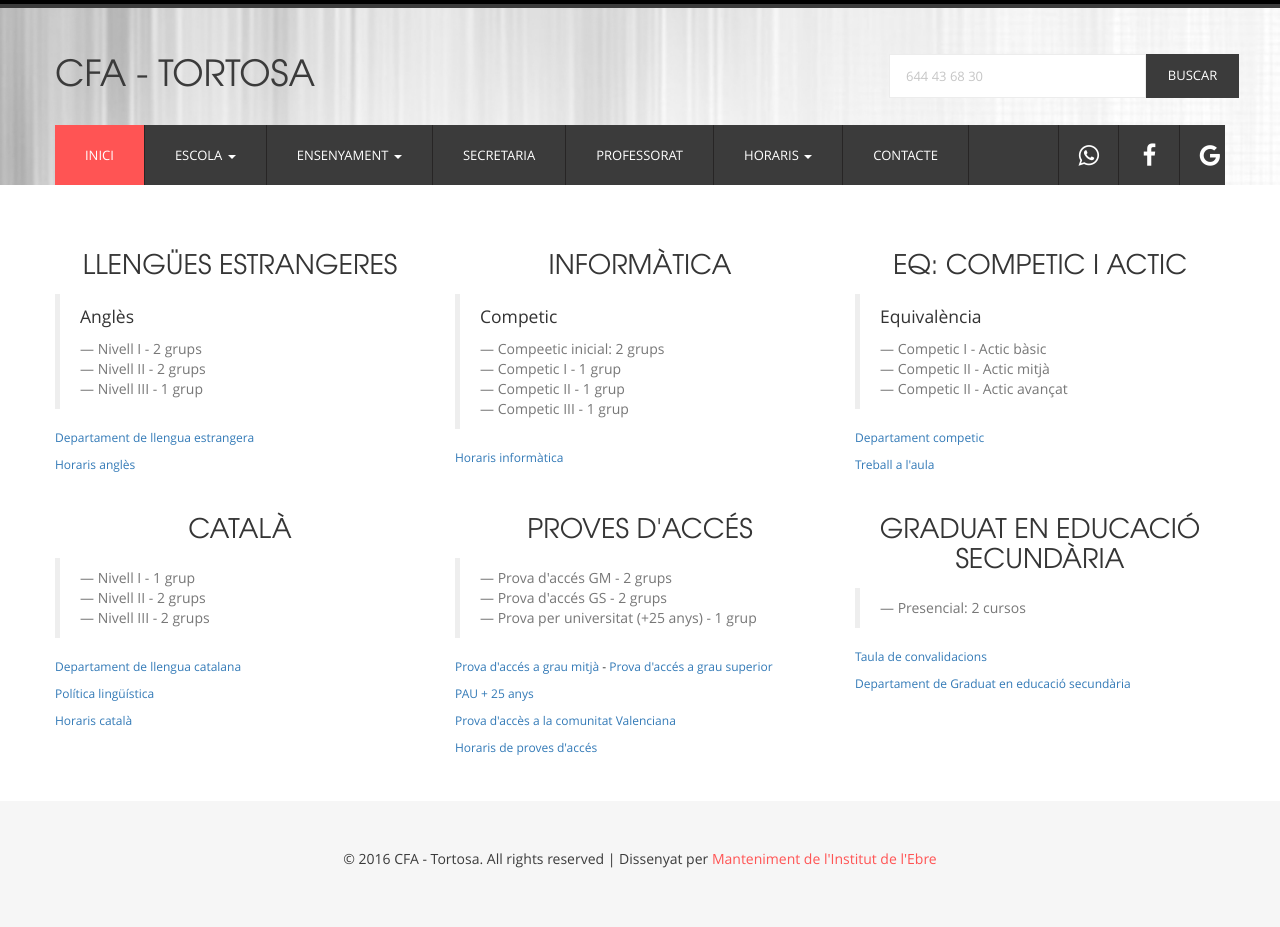
After one commit to INSEBRE/CFA-Tortosa, a CodeIgniter app: page /database/index.php/home/courses in a window 1280 px wide. The commit adds this page. Run offline with CodeIgniter, Linux system fonts and the light colour scheme; some libraries are stand-ins or nearby versions.

Commit message:
Modification of multiple files

```diff
--- a/application/config/config.php
+++ b/application/config/config.php
@@ -35,7 +35,7 @@ $config['base_url'] = 'http://'.$_SERVER['SERVER_NAME'].'/cfatortosa';
 | variable so that it is blank.
 |
 */
-$config['index_page'] = 'index.php';
+$config['index_page'] = '';
 
 /*
 |--------------------------------------------------------------------------
--- a/application/controllers/Home.php
+++ b/application/controllers/Home.php
@@ -12,8 +12,8 @@ class Home extends CI_Controller {
 			$this->load->view('templates/footer',$data);
 	}
 
-	public function secretary() {
-		$data['content']='includes/secretary';
+	public function courses() {
+		$data['content']='includes/courses';
 
 			$this->load->view('templates/header',$data);
 			$this->load->view('templates/nav',$data);
--- /dev/null
+++ b/application/views/includes/courses.php
@@ -0,0 +1,98 @@
+<div class="main_bg"><!-- start main -->
+	<div class="container">
+		<div class="main row">
+			<div class="row">
+				<div class="col-md-4 col-sm-4 images_1_of_4 bg1">
+					<h4 align="center"><a href="">Llengües estrangeres</a></h4>
+					<div style="font-size: 12px">
+						<blockquote>
+							<p>Anglès</p>
+						  	<footer>Nivell I - 2 grups</footer>
+						  	<footer>Nivell II - 2 grups</footer>
+						  	<footer>Nivell III - 1 grup</footer>
+						</blockquote>
+
+						<p><a target="_blank" href="http://queestudiar.gencat.cat/ca/estudis/formacio_persones_adultes/estudis/llengua_estrangera/?p_id=2350&estudi">Departament de llengua estrangera</a></p>
+						<p><a target="_blank" href="<?php echo base_url('assets/files/HORARIS ENSENYAMENTS INICIALS 15-16.pdf'); ?>">Horaris anglès</a></p>
+					</div>
+				</div>
+
+				<div class="col-md-4 col-sm-4 images_1_of_4 bg1">
+					<h4 align="center"><a href="">Informàtica</a></h4>
+					<div style="font-size: 12px">
+						<blockquote>
+							<p>Competic</p>
+						  	<footer>Compeetic inicial: 2 grups</footer>
+						  	<footer>Competic I - 1 grup</footer>
+						  	<footer>Competic II - 1 grup</footer>
+						  	<footer>Competic III - 1 grup</footer>
+						</blockquote>
+
+						<p><a target="_blank" href="<?php echo base_url('assets/files/HORARIS ENSENYAMENTS INICIALS 15-16.pdf'); ?>">Horaris informàtica</a></p>
+					</div>
+				</div>
+
+				<div class="col-md-4 col-sm-4 images_1_of_4 bg1s">
+					<h4 align="center"><a href="">EQ: Competic i actic</a></h4>
+					<div style="font-size: 12px">
+						<blockquote>
+							<p>Equivalència</p>
+						  	<footer>Competic I - Actic bàsic</footer>
+						  	<footer>Competic II - Actic mitjà</footer>
+						  	<footer>Competic II - Actic avançat</footer>
+						</blockquote>
+
+						<p><a target="_blank" href="https://sites.google.com/a/xtec.cat/competic-fpa/home">Departament competic</a></p>
+						<p><a target="_blank" href="http://www.xtec.cat/fadults/competic/materials/">Treball a l'aula</a></p>
+					</div>
+				</div>
+			</div>
+
+			<div class="row">
+				<div class="col-md-4 col-sm-4 images_1_of_4 bg1">
+					<h4 align="center"><a href="">Català</a></h4>
+					<div style="font-size: 12px">
+						<blockquote>
+						  	<footer>Nivell I - 1 grup</footer>
+						  	<footer>Nivell II - 2 grups</footer>
+						  	<footer>Nivell III - 2 grups</footer>
+						</blockquote>
+
+						<p><a target="_blank" href="http://queestudiar.gencat.cat/ca/estudis/formacio_persones_adultes/estudis/llengua_catalana/?p_id=2331&estudi">Departament de llengua catalana</a></p>
+						<p><a target="_blank" href="http://llengua.gencat.cat/ca/serveis/acreditacio_coneixements/certificats_de_catala/">Política lingüística</a></p>
+						<p><a target="_blank" href="<?php echo base_url('assets/files/HORARIS ENSENYAMENTS INICIALS 15-16.pdf'); ?>">Horaris català</a></p>
+					</div>
+				</div>
+
+				<div class="col-md-4 col-sm-4 images_1_of_4 bg1">
+					<h4 align="center"><a href="">Proves d'accés</a></h4>
+					<div style="font-size: 12px">
+						<blockquote>
+						  	<footer>Prova d'accés GM - 2 grups</footer>
+						  	<footer>Prova d'accés GS - 2 grups</footer>
+						  	<footer>Prova per universitat (+25 anys) - 1 grup</footer>
+						</blockquote>
+
+						<p><a targer="_blank" href="http://ensenyament.gencat.cat/ca/serveis-tramits/proves/proves-acces/gm-fp/">Prova d'accés a grau mitjà</a> - <a href="http://ensenyament.gencat.cat/ca/serveis-tramits/proves/proves-acces/gs-fp/">Prova d'accés a grau superior</a></p>
+						<p><a targer="_blank" href="http://universitatsirecerca.gencat.cat/ca/03_ambits_dactuacio/acces_i_admissio_a_la_universitat/proves_dacces_per_a_mes_grans_de_25_anys/">PAU + 25 anys</a></p>
+						<p><a targer="_blank" href="http://www.cece.gva.es/eva/val/fp/pruacc.htm">Prova d'accès a la comunitat Valenciana</a></p>
+						<p><a target="_blank" href="">Horaris de proves d'accés</a></p>
+					</div>
+				</div>
+
+				<div class="col-md-4 col-sm-4 images_1_of_4 bg1">
+					<h4 align="center"><a href="">Graduat en educació secundària</a></h4>
+					<div style="font-size: 12px">
+						<blockquote>
+						  	<footer>Presencial: 2 cursos</footer>
+						</blockquote>
+
+						<p><a target="_blank" href="http://www.google.es/url?sa=t&rct=j&q=&esrc=s&source=web&cd=7&ved=0CEIQFjAGahUKEwiRlcuImN3HAhWHDxoKHZCzBr0&url=http%3A%2F%2Feducacio.gencat.net%2Fportal%2Fpls%2Fportal%2Fide_utils_pkg.download_fitxer%3Fp_file%3D62212826545625211%26p_cod_norma%3D6275&usg=AFQjCNFwyGmS7SAsLeMEmOeRYiRVG_HPBQ&bvm=bv.101800829,bs.1,d.d24">Taula de convalidacions</a></p>
+						<p><a target="_blank" href="http://queestudiar.gencat.cat/ca/estudis/formacio_persones_adultes/estudis/educacio_secundaria_per_a_les_persones_adultes/?p_id=280&estudi">Departament de Graduat en educació secundària </a></p>
+						<p><a target="_blank" href="<?php echo base_url('assets/files/GES_horaris_anual_15-16.pdf'); ?>"></a></p>
+					</div>
+				</div>
+			</div>
+		</div>
+	</div><!-- end container -->
+</div><!-- end start main -->
--- a/application/views/templates/nav.php
+++ b/application/views/templates/nav.php
@@ -56,7 +56,7 @@
 				        <a class="dropdown-toggle" data-toggle="dropdown" href="<?php echo base_url(''); ?>">Ensenyament  <b class="caret"></b></a>
 
 			            <ul class="dropdown-menu" role="menu" aria-labelledby="dLabel">
-	                    	<li><a href="<?php echo base_url(''); ?>">Llengües extrangeres</a></li>
+	                    	<li><a href="<?php echo base_url('index.php/home/courses'); ?>">Llengües extrangeres</a></li>
 	                    	<li class="menu-item dropdown dropdown-submenu">
 
 			 					<a href="#" class="dropdown-toggle" data-toggle="dropdown-menu" href="<?php echo base_url(''); ?>">Proves d'Accés</a>
@@ -68,13 +68,13 @@
 									<li><a target="_blank" href="http://www.ceice.gva.es/eva/val/fp/pruacc.htm">Inscripció de les prova d'accés a Grau Mitjà a la Comunitat Valenciana</a></li>
 									<li><a target="_blank" href="http://www.ceice.gva.es/eva/val/fp/pruacc.htm">Inscripció de les prova d'accés a Grau Superior a la Comunitat Valenciana</a></li>
 								</ul>
-	                    	<li><a href="#">Català</a> </li>
-							<li><a href="#">Informàtica</a></li>
-	                    	<li><a href="#">GES</a></li>
+	                    	<li><a href="<?php echo base_url('index.php/home/courses'); ?>">Català</a> </li>
+							<li><a href="<?php echo base_url('index.php/home/courses'); ?>">Informàtica</a></li>
+	                    	<li><a href="<?php echo base_url('index.php/home/courses'); ?>">GES</a></li>
 							</li>
 	                	</ul>
 	                </li>
-			        <li><a href="#">Secretaria</a></li>
+			        <li><a href="<?php echo base_url('index.php/home/courses'); ?>">Secretaria</a></li>
 			        <li><a href="<?php echo base_url('index.php/home/teacher'); ?>">Professorat</a></li>
 
 			        <li class="dropdown">
```
Also changed, not shown: application/views/includes/index.php (+8 -2 lines), application/views/includes/teacher.php (+36 -30 lines), assets/images/ioc.png, assets/images/ioc_logo.png (added).
